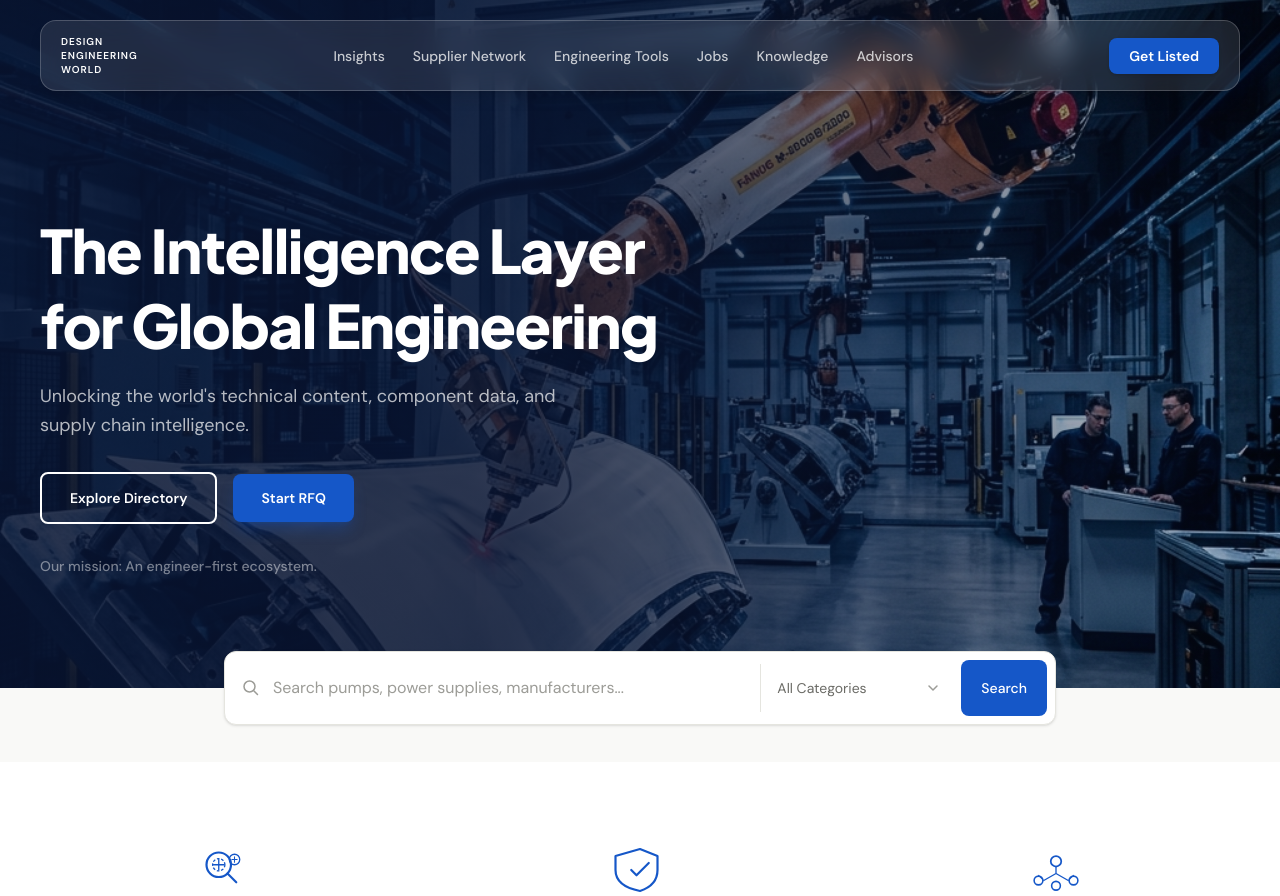
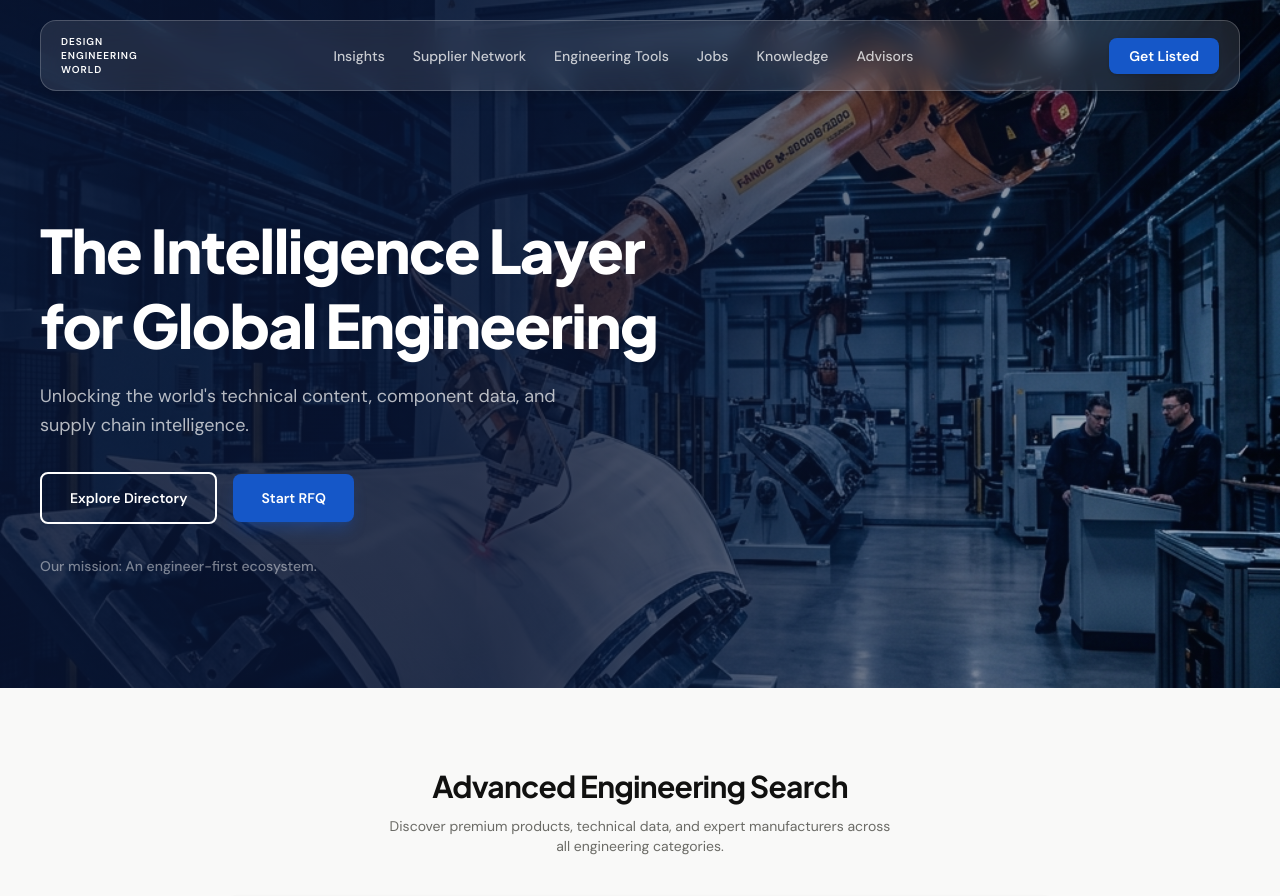
Before and after one commit to RAJAT0404/dew-frontend, a Next.js app: page / in a window 1280 px wide. Shown: the top 896 px of the page. Built offline with nearby package versions, Linux system fonts and the light colour scheme.

Commit message:
feat: improve homepage UI

```diff
--- a/src/app/globals.css
+++ b/src/app/globals.css
@@ -46,13 +46,6 @@ body {
   font-family: var(--font-body), ui-sans-serif, system-ui, sans-serif;
   -webkit-font-smoothing: antialiased;
   -moz-osx-font-smoothing: grayscale;
-}
-
-/* ——— Focus ——— */
-:focus-visible {
-  outline: 2px solid var(--color-accent);
-  outline-offset: 2px;
-  border-radius: 2px;
 }
 
 /* ——— Scrollbar ——— */
--- a/src/app/layout.tsx
+++ b/src/app/layout.tsx
@@ -21,7 +21,12 @@ export const metadata: Metadata = {
   },
   description:
     "Discover new industrial products with real insights from across the engineering industry. Search pumps, power supplies, manufacturers and more.",
-  keywords: ["engineering products", "pump discovery", "industrial equipment", "product intelligence"],
+  keywords: [
+    "engineering products",
+    "pump discovery",
+    "industrial equipment",
+    "product intelligence",
+  ],
 };
 
 export default function RootLayout({
@@ -34,9 +39,7 @@ export default function RootLayout({
       lang="en"
       className={`${plusJakarta.variable} ${dmSans.variable} h-full antialiased`}
     >
-      <body className="min-h-full flex flex-col bg-canvas text-ink">
-        {children}
-      </body>
+      <body className="bg-canvas text-ink">{children}</body>
     </html>
   );
 }
--- a/src/app/page.tsx
+++ b/src/app/page.tsx
@@ -12,24 +12,32 @@ import SearchBar from "@/components/SearchBar";
 export default function HomePage() {
   return (
     <>
-      <main className="flex-1">
+      <main>
         {/* 1. HERO — Navbar is embedded inside as an absolute overlay */}
         <Hero />
 
-        {/* SEARCH */}
-        <section className="-translate-y-1/2">
+        {/* 2. SEARCH */}
+        <section className="py-20 bg-canvas/30 border-b border-line/50">
           <div className="max-w-4xl mx-auto px-6 lg:px-8 animate-fade-in-up delay-300">
+            <div className="text-center mb-10">
+              <h2 className="font-display text-3xl font-bold text-ink tracking-tight">
+                Advanced Engineering Search
+              </h2>
+              <p className="text-sm text-muted mt-3 max-w-lg mx-auto">
+                Discover premium products, technical data, and expert manufacturers across all engineering categories.
+              </p>
+            </div>
             <SearchBar />
           </div>
         </section>
 
-        {/* 2. VALUE PROPS — Advanced Sourcing, Verified Data, Expert Network */}
+        {/* 3. VALUE PROPS — Advanced Sourcing, Verified Data, Expert Network */}
         <ValueProps />
 
-        {/* 3. SPLIT — ENGINEERS / SUPPLIERS */}
+        {/* 4. SPLIT — ENGINEERS / SUPPLIERS */}
         <SplitSection />
 
-        {/* 4. PRODUCT FEED — searchable catalog */}
+        {/* 5. PRODUCT FEED — searchable catalog */}
         <Suspense
           fallback={
             <div className="py-20 text-center text-slate-500">
@@ -40,17 +48,17 @@ export default function HomePage() {
           <ProductFeed />
         </Suspense>
 
-        {/* 5. ADVISORY BOARD — dark blue CTA */}
+        {/* 6. ADVISORY BOARD — dark blue CTA */}
         <AdvisoryBoard />
 
-        {/* 6. ENGINEERING SERVICES — Tools, Jobs, Knowledge */}
+        {/* 7. ENGINEERING SERVICES — Tools, Jobs, Knowledge */}
         <EngineeringServices />
 
-        {/* 7. PREMIUM PARTNERS — scrollable list */}
+        {/* 8. PREMIUM PARTNERS — scrollable list */}
         <PremiumPartners />
       </main>
 
-      {/* 7. FOOTER */}
+      {/* 9. FOOTER */}
       <Footer />
     </>
   );
--- a/src/components/SearchBar.tsx
+++ b/src/components/SearchBar.tsx
@@ -79,7 +79,7 @@ export default function SearchBar() {
         <button
           id="search-submit"
           type="submit"
-          className="m-2 px-5 bg-accent hover:bg-accent-hover text-white text-sm font-medium rounded-lg transition-colors duration-150 flex-shrink-0"
+          className="cursor-pointer m-2 px-8 bg-accent hover:bg-accent-hover text-white text-sm font-medium rounded-lg transition-colors duration-150 flex-shrink-0"
           aria-label="Search"
         >
           Search
```
